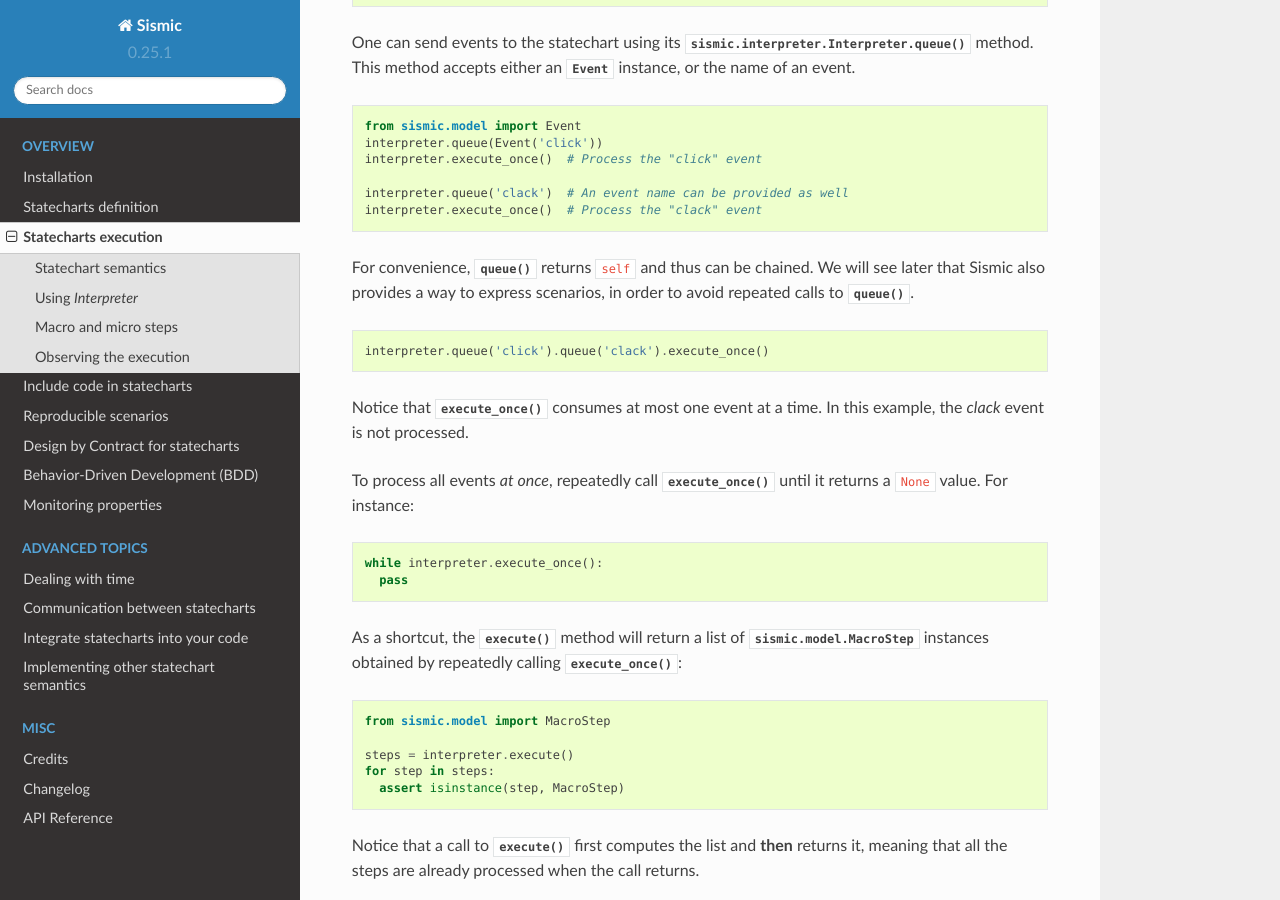
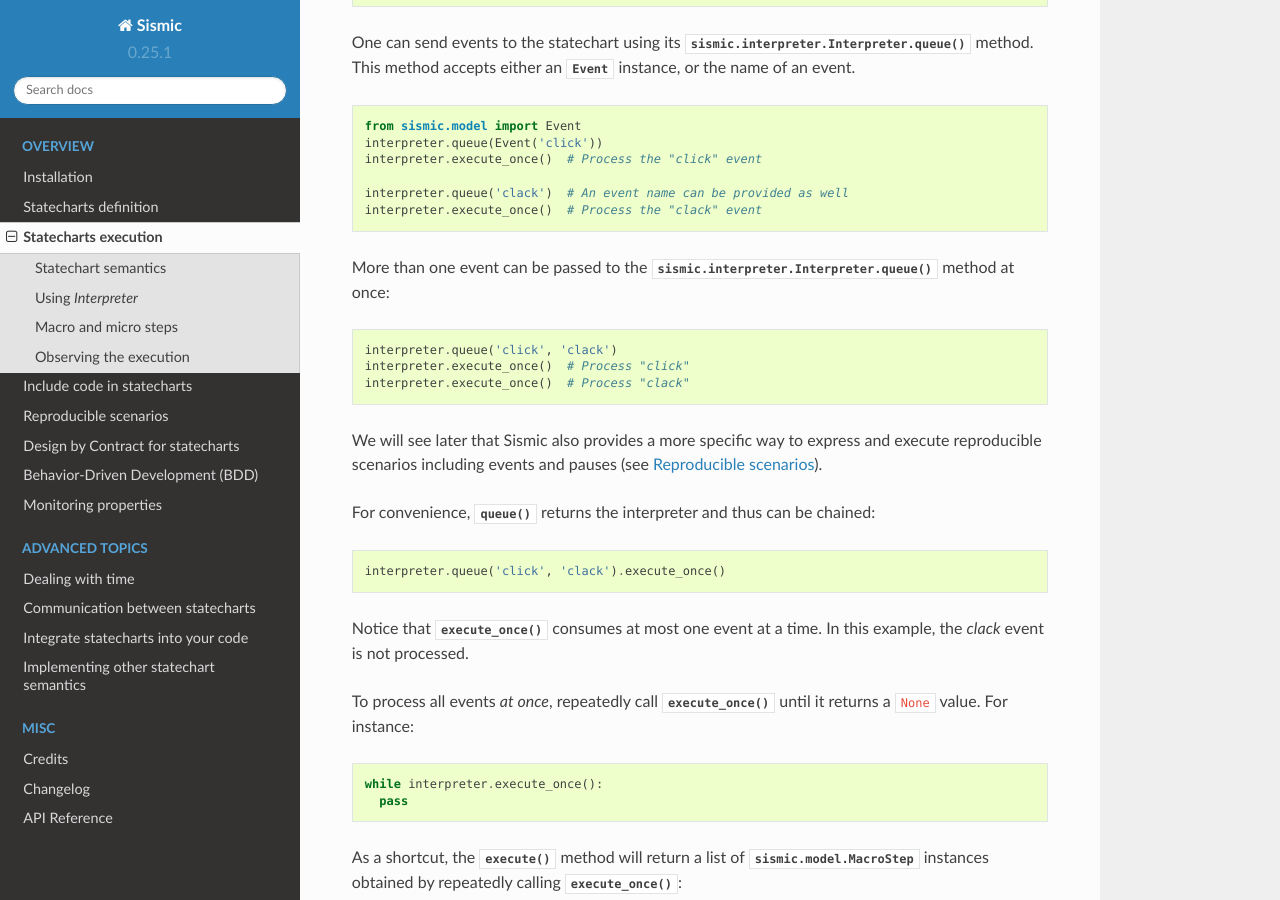
Before and after one commit to AlexandreDecan/sismic, a Sphinx documentation site: the page built from docs/execution.rst, in a window 1280 px wide and 900 px high, scrolled down 2486 px. Built offline with Sphinx 7.4.7 and the Read the Docs theme 2.0.0, drawn with Linux system fonts in a browser that asks for light colours.

```diff
--- a/CHANGELOG.rst
+++ b/CHANGELOG.rst
@@ -6,6 +6,7 @@ Changelog
 
 - (Added) Full equality comparison (``__eq__``) for states and transitions (including all relevant attributes).
 - (Added) ``Interpreter.queue`` also accepts an event name in addition to an ``Event`` instance.
+- (Added) ``Interpreter.queue`` accepts more than one event (or name) at once.
 - (Changed) ``Evaluator.execute_onentry`` and ``execute_onexit`` become ``execute_on_entry`` and ``execute_on_exit``.
 - (Changed) Many type annotations were added or fixed.
 - (Changed) ``Interpreter.bind`` can no longer be chained.
--- a/docs/execution.rst
+++ b/docs/execution.rst
@@ -127,13 +127,23 @@ This method accepts either an :py:class:`~sismic.model.Event` instance, or the n
     interpreter.queue('clack')  # An event name can be provided as well
     interpreter.execute_once()  # Process the "clack" event
 
-For convenience, :py:meth:`~sismic.interpreter.Interpreter.queue` returns ``self`` and thus can be chained.
-We will see later that Sismic also provides a way to express scenarios, in order to avoid repeated calls to
-:py:meth:`~sismic.interpreter.Interpreter.queue`.
+More than one event can be passed to the :py:meth:`sismic.interpreter.Interpreter.queue` method at once:
 
 .. testcode:: interpreter
 
-    interpreter.queue('click').queue('clack').execute_once()
+    interpreter.queue('click', 'clack')
+    interpreter.execute_once()  # Process "click"
+    interpreter.execute_once()  # Process "clack"
+
+
+We will see later that Sismic also provides a more specific way to express and execute reproducible scenarios
+including events and pauses (see :ref:`stories`).
+
+For convenience, :py:meth:`~sismic.interpreter.Interpreter.queue` returns the interpreter and thus can be chained:
+
+.. testcode:: interpreter
+
+    interpreter.queue('click', 'clack').execute_once()
 
 Notice that :py:meth:`~sismic.interpreter.Interpreter.execute_once` consumes at most one event at a time.
 In this example, the *clack* event is not processed.
--- a/docs/stories.rst
+++ b/docs/stories.rst
@@ -1,10 +1,12 @@
+.. _stories:
+
 Reproducible scenarios
 ======================
 
 While events can be sent to an interpreter using its :py:meth:`~sismic.interpreter.Interpreter.queue` method, it can be very convenient
 to define and store scenarios, ie. sequences or traces of events, that can control the execution of a statechart.
 
-Such scenarios are called *stories* in sismic, and can be used to accurately reproduce the execution of a statechart.
+Such scenarios are called *stories* in Sismic, and can be used to accurately reproduce the execution of a statechart.
 They are also very instrumental for testing statecharts.
 
 Writing stories
```
Also changed, not shown: 2 other files.
